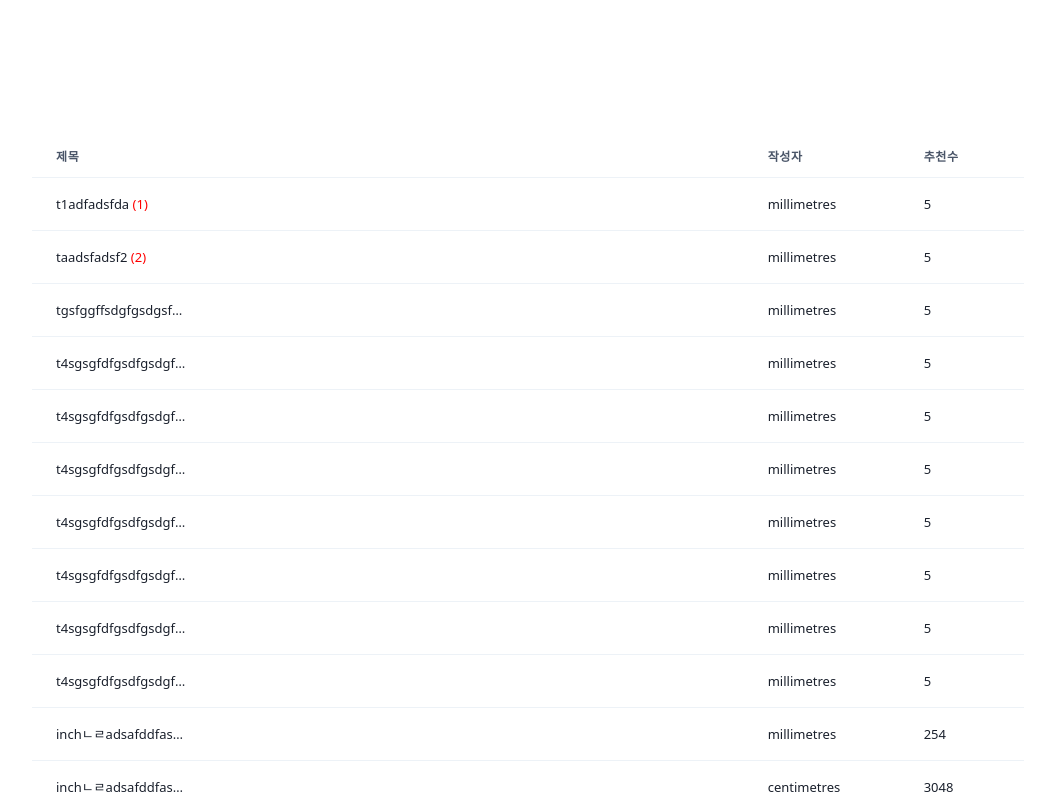
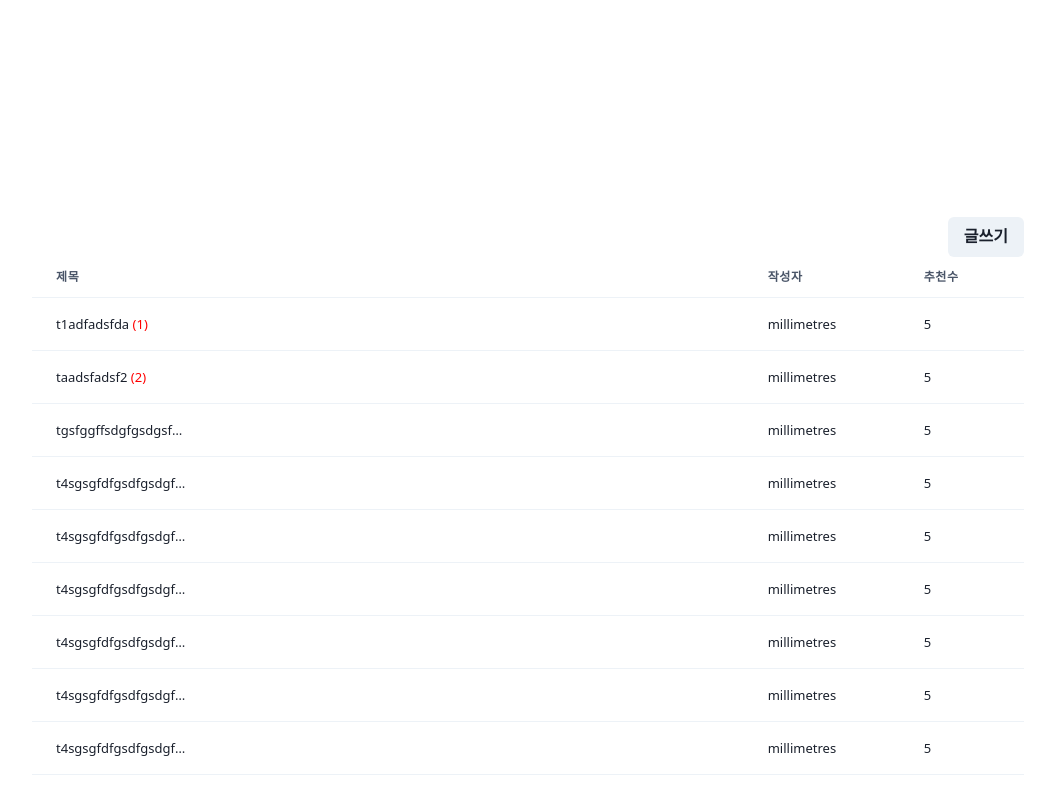
Before and after one commit to Butler-SIM/fff-front, a React (Create React App) app: page /board/detail/1 in a window 1280 px wide. Shown: the part 2900-3694 px from the top of the page, without its empty margins (112-1167 px from the left). Built offline with nearby package versions, Linux system fonts and the light colour scheme.

Commit message:
feat ckeditor

```diff
--- a/package.json
+++ b/package.json
@@ -5,6 +5,8 @@
   "dependencies": {
     "@chakra-ui/icons": "^2.1.1",
     "@chakra-ui/react": "^2.8.1",
+    "@ckeditor/ckeditor5-build-classic": "^39.0.2",
+    "@ckeditor/ckeditor5-react": "^6.1.0",
     "@emotion/react": "^11.11.1",
     "@emotion/styled": "^11.11.0",
     "@testing-library/jest-dom": "^5.17.0",
@@ -14,6 +16,7 @@
     "@types/node": "^12.20.55",
     "@types/react": "^18.2.21",
     "@types/react-dom": "^18.2.7",
+    "axios": "^1.5.0",
     "framer-motion": "^6.5.1",
     "react": "^18.2.0",
     "react-dom": "^18.2.0",
--- a/src/App.tsx
+++ b/src/App.tsx
@@ -11,6 +11,7 @@ import BoardDetail from "./components/board/BoardDetail";
 import LotteryBox from "./components/playground/LotteryBox";
 import { AuthProvider } from "./components/common/Auth/AuthContext";
 import LoginComponent from "./components/user/Login";
+import Writing from "./components/writing/Writing";
 
 const colors = {
   brand: {
@@ -41,6 +42,8 @@ export const App = () => (
             <Route path="/board-list" element={<BoardList />} />
             {/* 게시판 상세 */}
             <Route path="/board/detail/:boardId" element={<BoardDetail />} />
+            {/* 글쓰기 */}
+            <Route path="/free/writing" element={<Writing />} />
             {/* 놀이터 */}
             <Route path="/lotto" element={<LotteryBox />} />
             {/* 로그인 */}
--- /dev/null
+++ b/src/ckedtor.css
@@ -0,0 +1,9 @@
+.ck.ck-editor__editable:not(.ck-editor__nested-editable) {
+    min-height: 400px;
+    margin-bottom: 20px;
+  }
+
+.Editor{
+    min-height: 400px;
+    margin-bottom: 20px;
+  }
--- a/src/components/board/BoardList.tsx
+++ b/src/components/board/BoardList.tsx
@@ -12,6 +12,8 @@ import {
   Container,
   Text,
   useColorModeValue,
+  Button,
+  Flex,
 } from "@chakra-ui/react";
 import { useBreakpointValue } from "@chakra-ui/react";
 import { useState } from "react";
@@ -39,16 +41,32 @@ export function BoardListData(props: any) {
 
   return (
     <Box>
-      <Box
-        bg={useColorModeValue("gray.100", "gray.900")}
-      >
-        {props.title ? props.title : ""}
+          <Flex
+      direction="column"
+      justifyContent="space-between"
+      height="100%" // Adjust as needed
+    >
+      <Box>
+        <Box bg={useColorModeValue("gray.100", "gray.900")}>
+          {props.title ? props.title : ""}
+        </Box>
+
+        <Table
+          variant="simple"
+          fontSize={useBreakpointValue({ base: "10px", md: "13px" })}
+          mt={20}
+        >
+          {/* ... */}
+        </Table>
       </Box>
 
+      <Button alignSelf="flex-end">
+        <ChakraLink as={ReactRouterLink} to="/free/writing">글쓰기</ChakraLink>
+      </Button>
+    </Flex>
       <Table
         variant="simple"
         fontSize={useBreakpointValue({ base: "10px", md: "13px" })}
-        mt={20}
       >
         <Thead>
           <Tr>
@@ -125,8 +143,6 @@ export default function Main() {
       <Box
         mt={150}
         mb={20}
-        alignItems="center"
-        justifyContent="center"
       >
         <BoardListData title={"Today Best"}></BoardListData>
       </Box>
--- /dev/null
+++ b/src/components/common/CkEditor.jsx
@@ -0,0 +1,29 @@
+import React from "react";
+import { CKEditor } from "@ckeditor/ckeditor5-react";
+import ClassicEditor from "@ckeditor/ckeditor5-build-classic";
+
+const Editor = ({ onChange }) => {
+  const handleEditorChange = (event, editor) => {
+    const data = editor.getData();
+    onChange(data); // 내용이 변경될 때마다 상태 업데이트
+  };
+
+  return (
+    <CKEditor
+      editor={ClassicEditor}
+      data=""
+      onReady={(editor) => {
+        // console.log("Editor is ready to use!", editor);
+      }}
+      onChange={handleEditorChange}
+      onBlur={(event, editor) => {
+        // console.log("Blur.", editor);
+      }}
+      onFocus={(event, editor) => {
+        // console.log("Focus.", editor);
+      }}
+    />
+  );
+};
+
+export default Editor;
--- a/src/index.tsx
+++ b/src/index.tsx
@@ -5,7 +5,7 @@ import { App } from "./App"
 import reportWebVitals from "./reportWebVitals"
 import * as serviceWorker from "./serviceWorker"
 import "./lotto.css"
-
+import "./ckedtor.css"
 const container = document.getElementById("root")
 if (!container) throw new Error('Failed to find the root element');
 const root = ReactDOM.createRoot(container)
```
Also changed, not shown: 1 other file (tests, documents, lock files or other folders).
